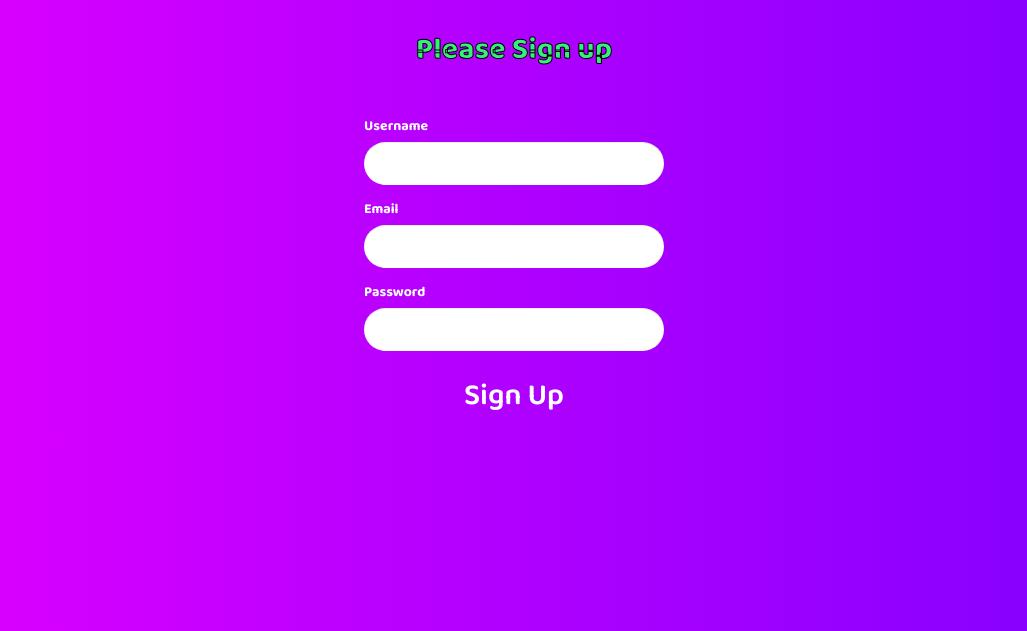
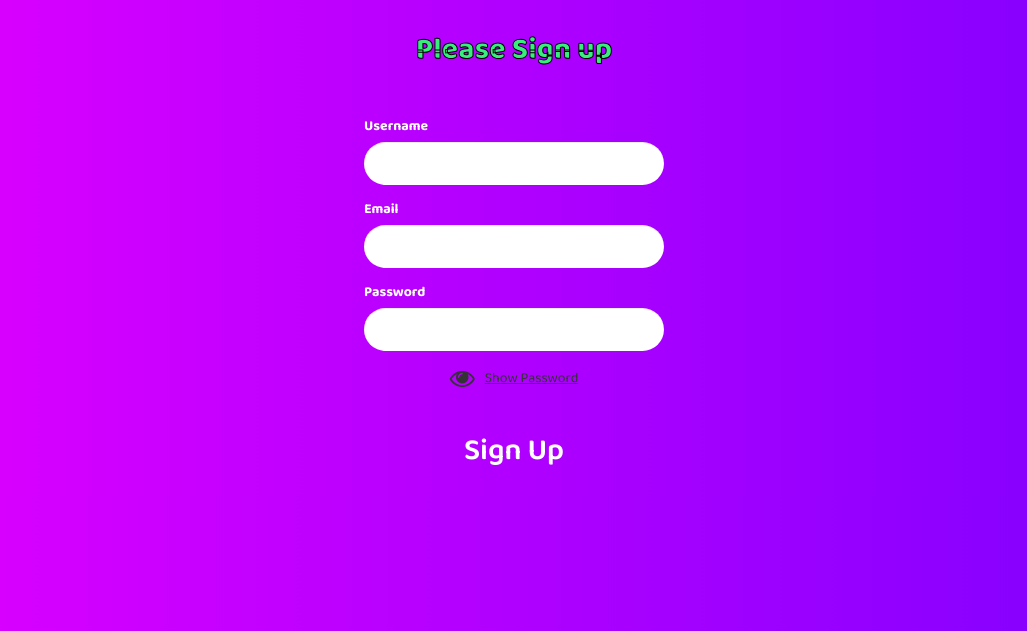
Before and after one commit to Devansu-Yadav/Personal-Assistant-for-Developers, a Flask app: page /signup in a window 1280 px wide. Shown: the part 61-692 px from the top of the page, without its empty margins (126-1153 px from the left). Run offline with Flask 2, Linux system fonts and the light colour scheme; some libraries are stand-ins or nearby versions.

Commit message:
Update signup.html

```diff
--- a/templates/signup.html
+++ b/templates/signup.html
@@ -15,6 +15,7 @@ integrity="sha384-wvfXpqpZZVQGK6TAh5PVlGOfQNHSoD2xbE+QkPxCAFlNEevoEH3Sl0sibVcOQV
 <link rel="stylesheet" href="{{url_for('static', filename='css/nav.css')}}">
 <link rel="stylesheet" href="{{url_for('static', filename='css/sidepanel.css')}}">
 <link rel="stylesheet" href="{{url_for('.static', filename='css/signup.css')}}">
+<link rel="stylesheet" href="{{url_for('.static', filename='css/password.css')}}">
 {% endblock %}
 
 {% block content %}
@@ -40,15 +41,32 @@ integrity="sha384-wvfXpqpZZVQGK6TAh5PVlGOfQNHSoD2xbE+QkPxCAFlNEevoEH3Sl0sibVcOQV
         <form class="form-signin" method="POST" action="/signup">
             <h2 class="form-signin-heading">Please Sign up</h2>
             {{ form.hidden_tag() }}
-            {{ wtf.form_field(form.username) }}
+            {{ wtf.form_field(form.username, autocomplete="off") }}
             <p class="help-block" style="display: {{uname_help_block}};">Username already exist</p>
-            {{ wtf.form_field(form.email) }}
-            {{ wtf.form_field(form.password) }}
+            {{ wtf.form_field(form.email, autocomplete="off") }}
+            {{ wtf.form_field(form.password, autocomplete="off") }}
+
+            <div class="parent-div-password">
+                <div style="display: flex;" class="div-password" id="show-password" onclick="passwordVisibility()">
+                    <i class="fa fa-eye"></i>
+                    <label>Show Password</label>
+                </div>
+
+                <div style="display: none;" class="div-password" id="hide-password" onclick="passwordVisibility()">
+                    <i class="fa fa-eye-slash"></i>
+                    <label>Hide Password</label>
+                </div>
+            </div>
+
             <button class="btn btn-lg btn-primary btn-block" type="submit">Sign Up</button>
         </form>
     </div>
 
     <!-- Open SideBar -->
     <script src="static/js/panel.js"></script>
+    <script src="static/js/password.js"></script>
+
+    <script src="https://code.jquery.com/jquery-3.5.1.js" integrity="sha256-QWo7LDvxbWT2tbbQ97B53yJnYU3WhH/C8ycbRAkjPDc=" crossorigin="anonymous"></script>
+    <script src="https://ajax.googleapis.com/ajax/libs/jquery/1.9.1/jquery.min.js"></script>
 </body>
 {% endblock %}
```
